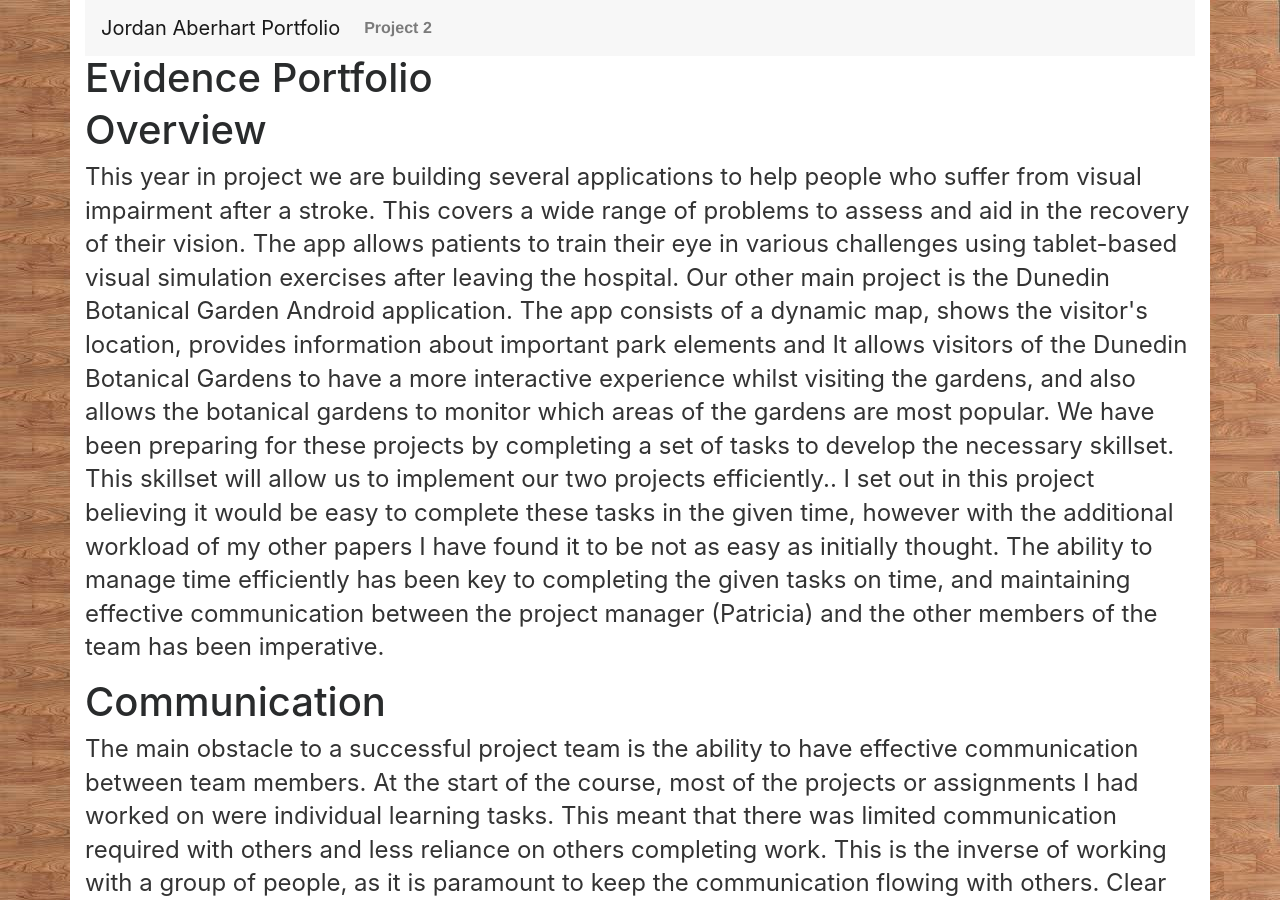
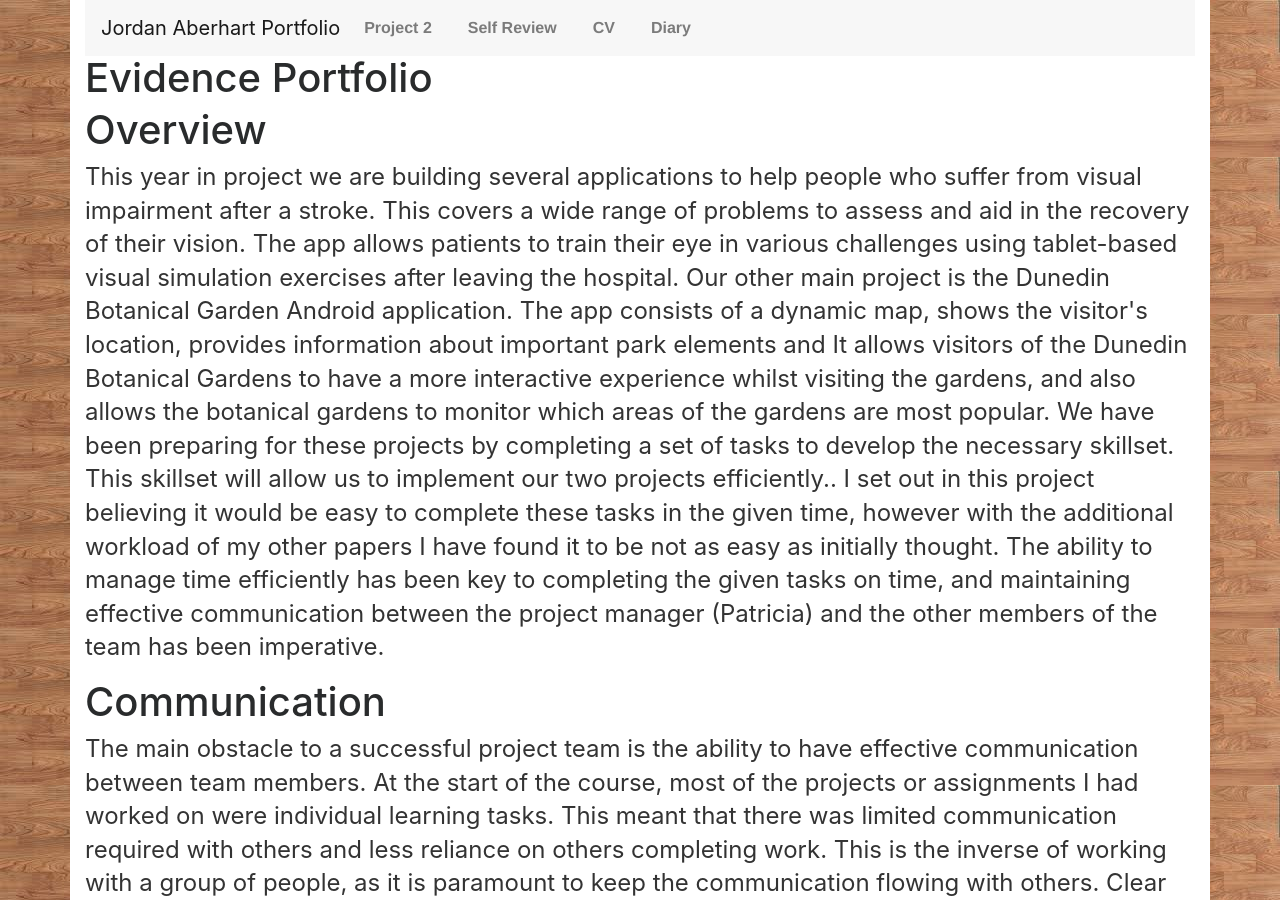
Before and after one commit to aberhjk1/aberhjk1.github.io, a Jekyll site: the page built from index.html, in a window 1280 px wide and 900 px high. Built offline with Jekyll 4.4.1, drawn with Linux system fonts in a browser that asks for light colours; nearby versions of some CDN libraries.

Commit message:
Update default.html

```diff
--- a/_layouts/default.html
+++ b/_layouts/default.html
@@ -30,6 +30,15 @@
                 <li class="nav-item">
                     <a class="nav-link" href="project2">Project 2</a>
                 </li>
+                 <li class="nav-item">
+                    <a class="nav-link" href="selfreview">Self Review</a>
+                </li>
+                 <li class="nav-item">
+                    <a class="nav-link" href="cv">CV</a>
+                </li>
+                <li class="nav-item">
+                    <a class="nav-link" href="weeklybreakdown">Diary</a>
+                </li>
 
             </ul>
         </div>
```
